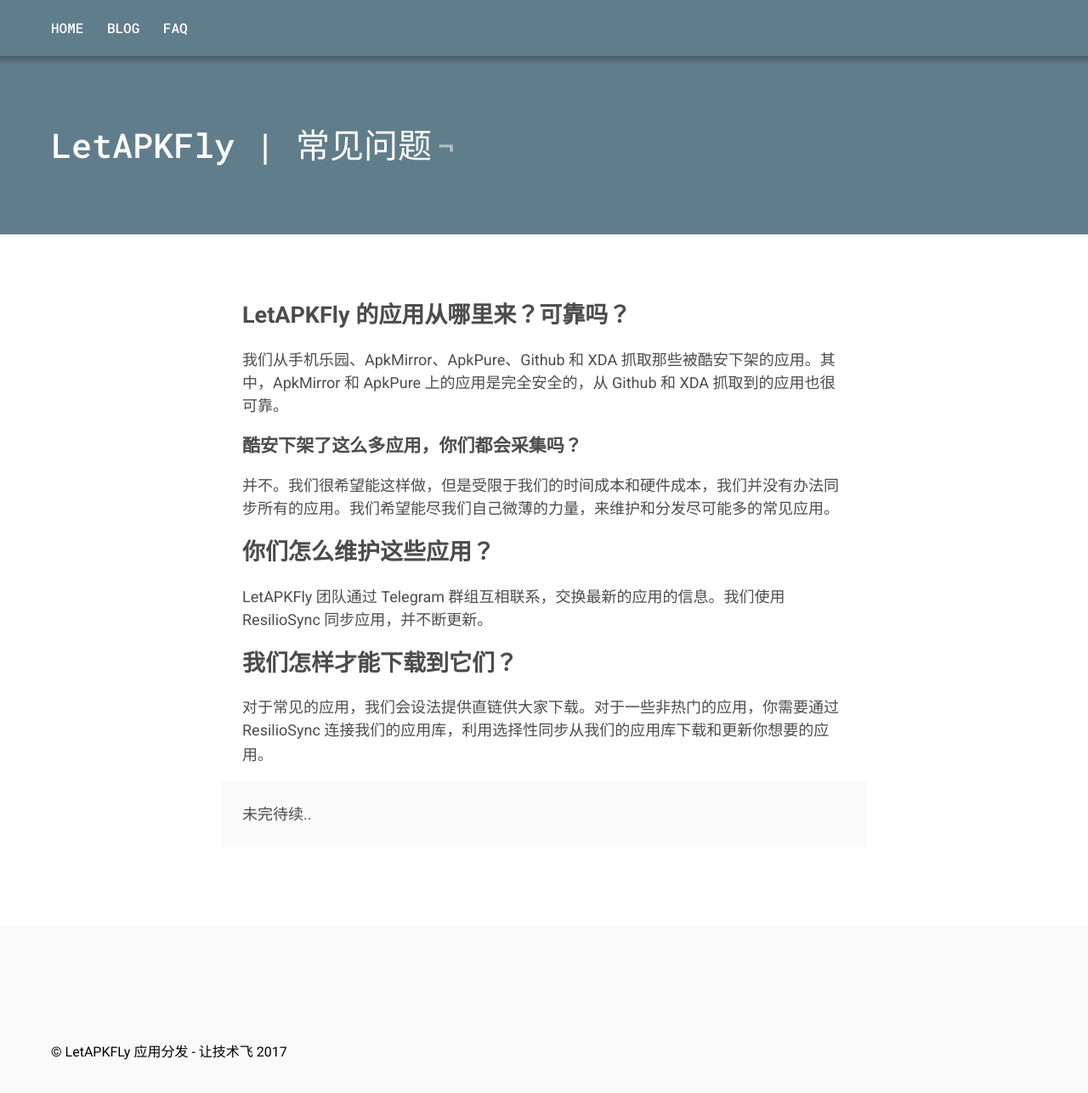
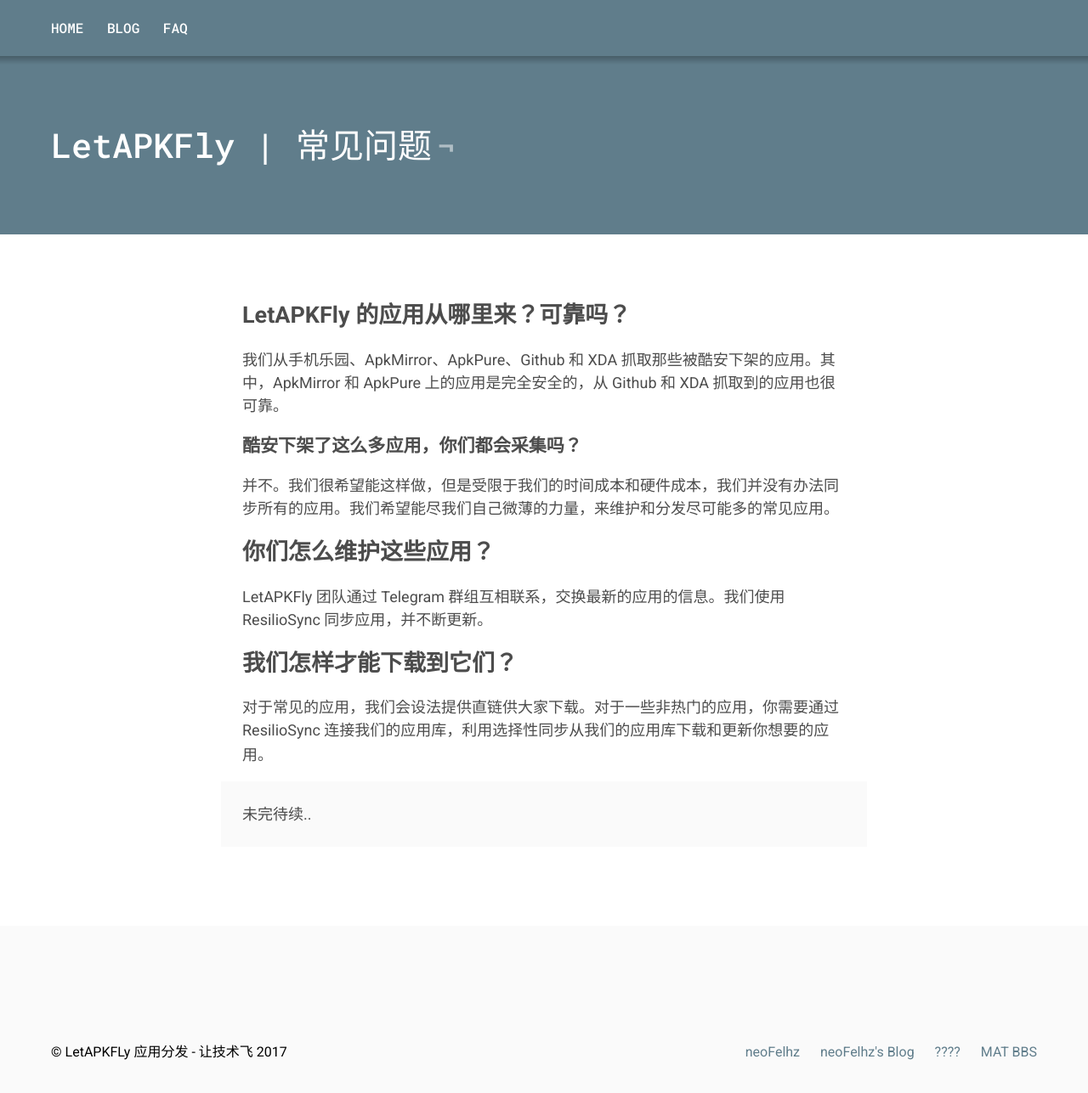
Before and after one commit to neoFelhz/LetAPKFly, a Jekyll site: the page built from _pages/faq.md, in a window 1280 px wide and 1390 px high. Shown: the top 1287 px of the window at 85% size. Built offline with Jekyll 4.4.1, drawn with Linux system fonts in a browser that asks for light colours.

Commit message:
move the links to footer

```diff
--- a/_includes/footer.html
+++ b/_includes/footer.html
@@ -2,10 +2,10 @@
   <div class="u-container c-footer__container">
     <p>&copy; {{ site.title }} {{ site.time | date: '%Y' }}</p>
     <p>
-      {% if site.twitterUsername %}<a href="https://twitter.com/{{ site.twitterUsername }}">Twitter</a>{% endif %}
-      {% if site.githubUsername %}<a href="https://github.com/{{ site.githubUsername }}">Github</a>{% endif %}
-      {% if site.dribbbleUsername %}<a href="https://dribbble.com/{{ site.dribbbleUsername }}">Dribbble</a>{% endif %}
-      {% if site.codepenUsername %}<a href="http://codepen.io/{{ site.codepenUsername }}">CodePen</a>{% endif %}
+      <a href="https://nfz.moe">neoFelhz</a>
+      <a href="https://blog.nfz.moe">neoFelhz's Blog</a>
+      <a href="https://liyin.date">????</a>
+      <a href="https://mat.letitfly.me">MAT BBS</a>
     </p>
   </div>
 </footer>
```
Also changed, not shown: index.markdown (+1 -7 lines).
